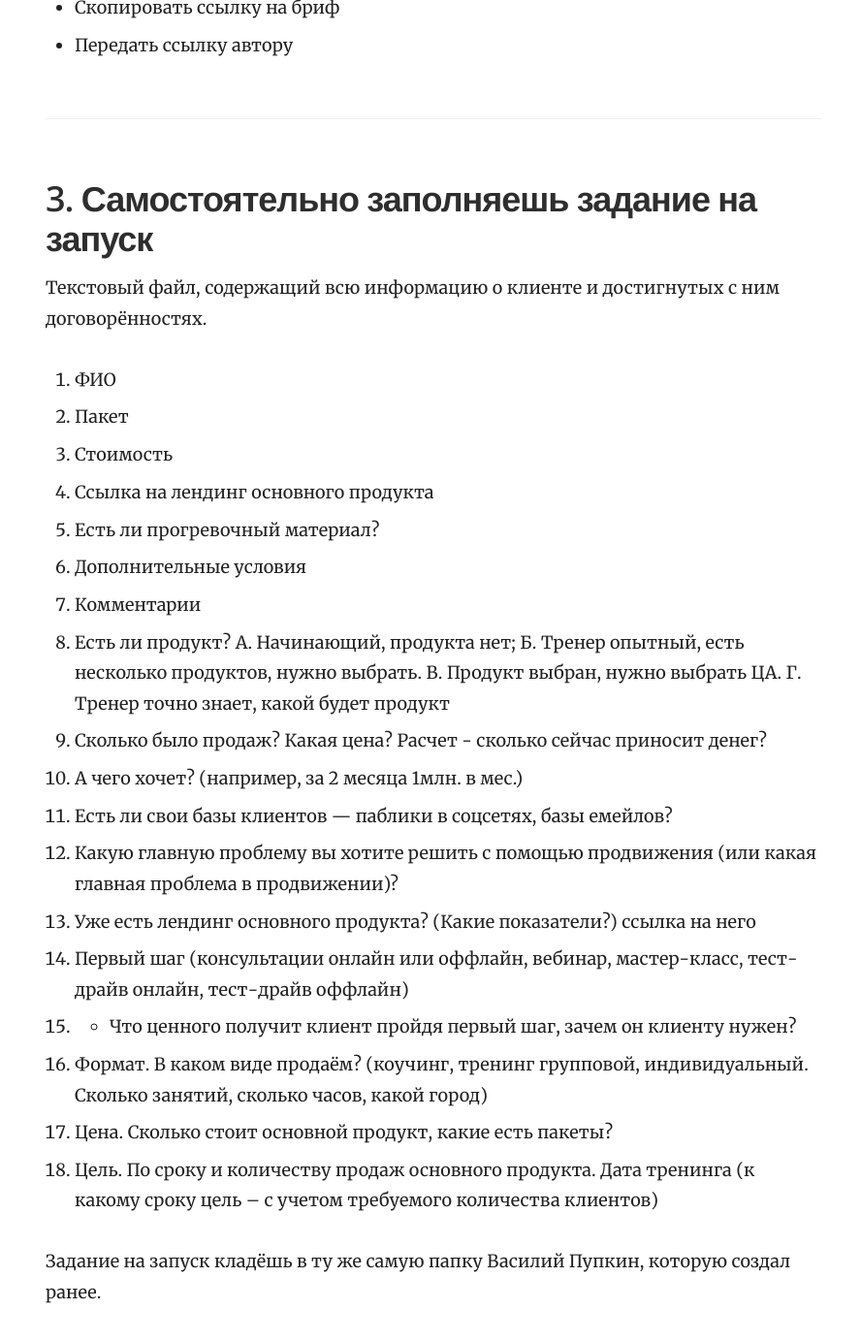
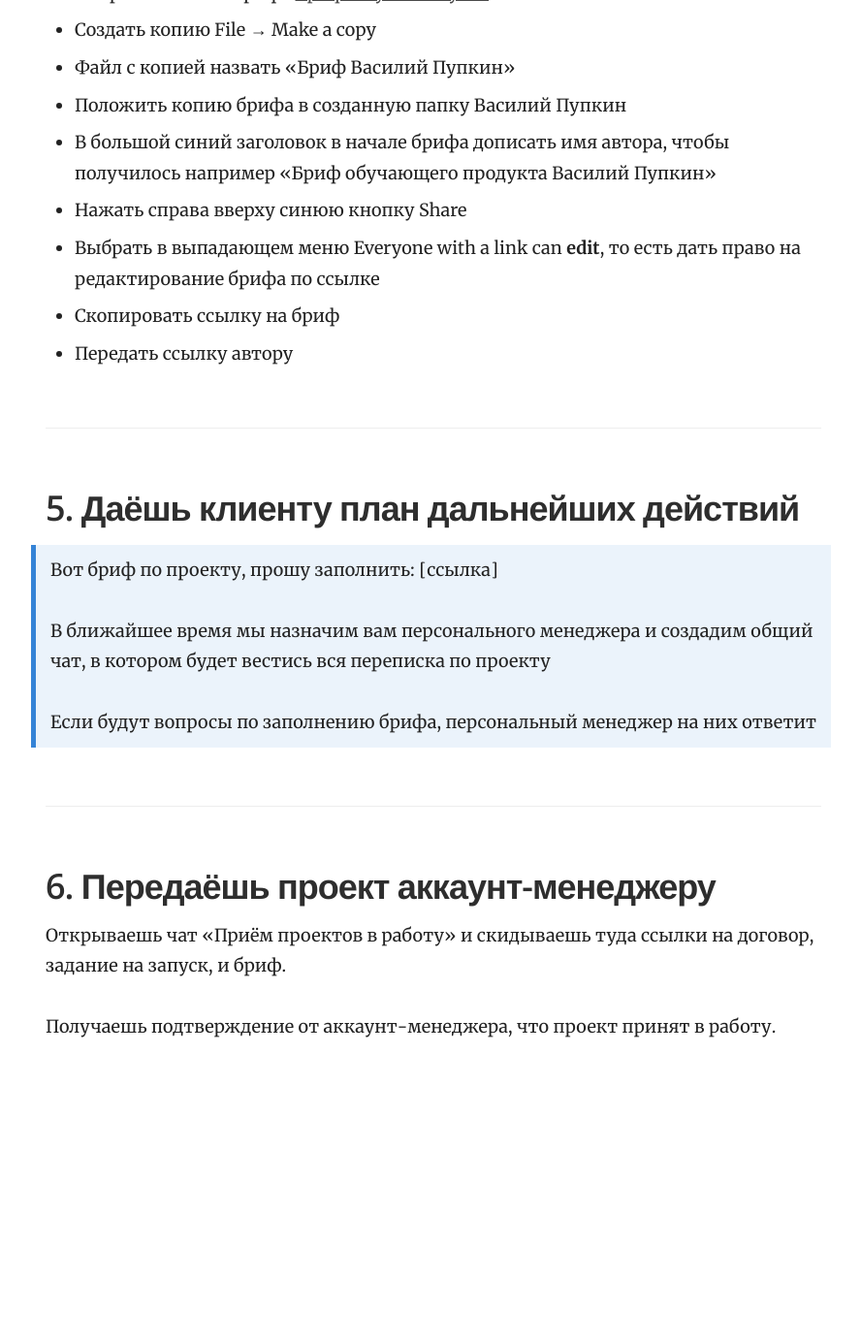
Before and after one commit to icoachknowledge/sales, a Jekyll site: the page built from _docs/7-complete/kak-peredat-proekt-v-rabotu.md, in a window 1280 px wide and 1400 px high, scrolled down 1459 px. Shown: the top 1383 px of the window at 97% size, without its empty margins (343-1231 px from the left). Built offline with Jekyll 4.4.1, drawn with Linux system fonts in a browser that asks for light colours; after the commit the page ends 2585 px from its top, so only the background shows below that; some of the changed text lies outside the part shown.

Commit message:
kak-peredat

```diff
--- a/_docs/7-complete/kak-peredat-proekt-v-rabotu.md
+++ b/_docs/7-complete/kak-peredat-proekt-v-rabotu.md
@@ -6,20 +6,28 @@ order:
 
 После успешного заключения сделки для передачи проекта на изготовление, ты делаешь следующее:
 
-## 1. Даёшь ссылку на телеграм Воробьёва
-
-Сразу после оплаты высылаешь клиенту ссылку на телеграм Николая Воробьёва, чтобы он ему написал. Человек пишет Николаю, и тот добавляет его в общий чат, в котором будут лично Николай, клиент и менеджер проекта – человек, который отвечает за то, чтобы всё делалось качественно и вовремя.
-
-> Пожалуйста, напишите в телеграм Николаю Воробьёву: @nickvorob
->
-> Он познакомит вас с менеджером проекта
-
-## 2. Выдаёшь бриф для заполнения
-
-Не дожидаясь, пока Николай зайдёт в Телеграм и создаст этот чат, продажник сбрасывает клиенту шаблон брифа. Некоторые клиенты просят прислать им его до оплаты, но этого делать не нужно. Это очень сильно затягивает заключение сделки.
+## 1. Создаёшь папку проекта
 
 * Открыть папку [https://drive.google.com/drive/folders/1XQeYtA3GfgVuGnMEX9Aae288JNcYasnr](https://drive.google.com/drive/folders/1XQeYtA3GfgVuGnMEX9Aae288JNcYasnr)
 * Создать внутри неё новую папку с именем автора, например «Василий Пупкин»
+
+## 2. Кладёшь в папку договор
+
+В папку ты сохраняешь подписанный клиентом договор.
+
+## 3. Заполняешь задание на запуск
+
+* Открыть шаблон брифа [Задание на запуск](https://docs.google.com/document/d/1xvmnRiX_67bK-t79YIQTXhy7BBT71zNXF_cfPXYLjh4/edit?usp=sharing)
+* Создать копию File → Make a copy
+* Файл с копией назвать «Бриф Василий Пупкин»
+* Положить копию брифа в созданную папку Василий Пупкин
+
+Фиксируешь всю информацию о клиенте и достигнутых с ним договорённостях.
+
+## 4. Выдаёшь клиенту бриф для заполнения
+
+Создаёшь пустой бриф и сбрасываешь его клиенту для заполнения. Некоторые клиенты просят прислать им бриф до оплаты, но этого делать не нужно. Это очень сильно затягивает заключение сделки.
+
 * Открыть шаблон брифа [Бриф на упаковку 2.0](https://docs.google.com/document/d/1liJoOvBfKrli4JKtnndCrDnZ1l6nqwAep3y8C2Bd_lU/edit)
 * Создать копию File → Make a copy
 * Файл с копией назвать «Бриф Василий Пупкин»
@@ -30,27 +38,16 @@ order:
 * Скопировать ссылку на бриф
 * Передать ссылку автору
 
-## 3. Самостоятельно заполняешь задание на запуск
+## 5. Даёшь клиенту план дальнейших действий
 
-Текстовый файл, содержащий всю информацию о клиенте и достигнутых с ним договорённостях.
+> Вот бриф по проекту, прошу заполнить: [ссылка]
+>
+> В ближайшее время мы назначим вам персонального менеджера и создадим общий чат, в котором будет вестись вся переписка по проекту
+>
+> Если будут вопросы по заполнению брифа, персональный менеджер на них ответит
 
- 1. ФИО
- 2. Пакет
- 3. Стоимость
- 4. Ссылка на лендинг основного продукта
- 5. Есть ли прогревочный материал?
- 6. Дополнительные условия
- 7. Комментарии
- 8. Есть ли продукт? А. Начинающий, продукта нет; Б. Тренер опытный, есть несколько продуктов, нужно выбрать. В. Продукт выбран, нужно выбрать ЦА. Г. Тренер точно знает, какой будет продукт
- 9. Сколько было продаж? Какая цена? Расчет - сколько сейчас приносит денег?
-10. А чего хочет? (например, за 2 месяца 1млн. в мес.)
-11. Есть ли свои базы клиентов — паблики в соцсетях, базы емейлов?
-12. Какую главную проблему вы хотите решить с помощью продвижения (или какая главная проблема в продвижении)?
-13. Уже есть лендинг основного продукта? (Какие показатели?) ссылка на него
-14. Первый шаг (консультации онлайн или оффлайн, вебинар, мастер-класс, тест-драйв онлайн, тест-драйв оффлайн)
-15. * Что ценного получит клиент пройдя первый шаг, зачем он клиенту нужен?
-16. Формат. В каком виде продаём? (коучинг, тренинг групповой, индивидуальный. Сколько занятий, сколько часов, какой город)
-17. Цена. Сколько стоит основной продукт, какие есть пакеты?
-18. Цель. По сроку и количеству продаж основного продукта. Дата тренинга (к какому сроку цель – с учетом требуемого количества клиентов)
+## 6. Передаёшь проект аккаунт-менеджеру
 
-Задание на запуск кладёшь в ту же самую папку Василий Пупкин, которую создал ранее.
+Открываешь чат «Приём проектов в работу» и скидываешь туда ссылки на договор, задание на запуск, и бриф.
+
+Получаешь подтверждение от аккаунт-менеджера, что проект принят в работу.
```
